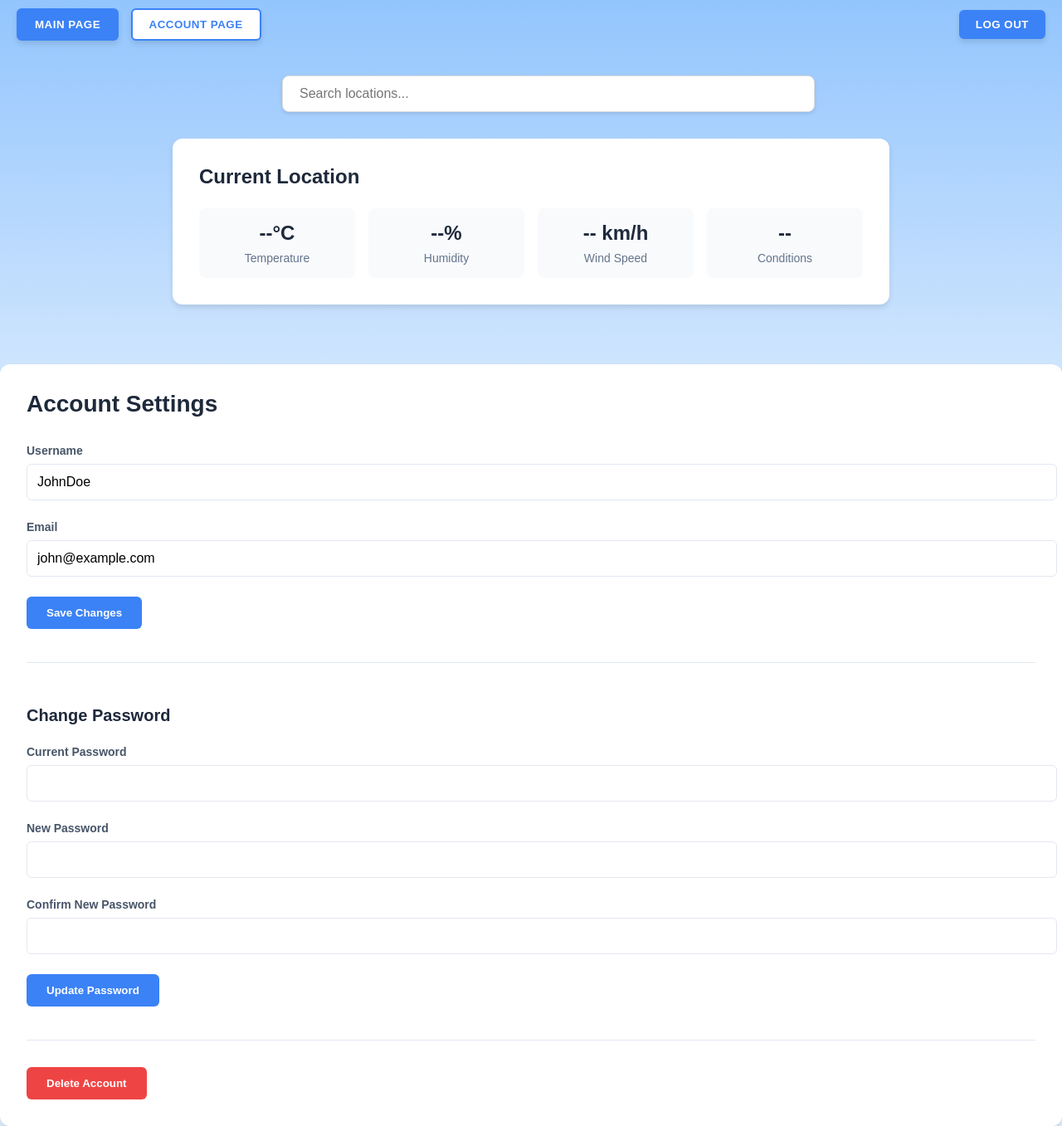
After one commit to jaskieerr/Quick-weather, a Flask app: template templates/homepage.html in a window 1280 px wide. The commit adds this page. Shown: the whole page at 83% size. Run offline with Flask 3, Linux system fonts and the light colour scheme; the template is opened without the code that fills it, so the values that code supplies are empty.

Commit message:
small changes

```diff
--- a/app.py
+++ b/app.py
@@ -4,11 +4,15 @@ app = Flask(__name__)
 
 @app.route('/')
 def home():
-    return render_template("index_0.html")
+    return render_template("homepage.html")
 
 @app.route('/login')
 def login():
     pass
 
+@app.route('/signup')
+def signup():
+    pass
+
 if __name__ == '__main__':
     app.run(debug=True)
--- /dev/null
+++ b/static/css/homepage.css
@@ -0,0 +1,468 @@
+body {
+    background: linear-gradient(180deg, #93c5fd 0%, white 100%);
+    min-height: 100vh;
+    background-attachment: fixed;
+    margin: 0;
+    font-family: Arial, sans-serif;
+}
+
+.header {
+    background-color: transparent;
+    display: flex;
+    justify-content: space-between;
+    align-items: center;
+    padding: 10px 20px;
+}
+
+.logo {
+    font-family: Arial, sans-serif;
+    font-weight: 700;
+    color: #1e40af;
+    text-shadow: 1px 1px 2px rgba(0,0,0,0.1);
+}
+
+.login_btn {
+    display: inline-block;
+    padding: 10px 20px;
+    background-color: #3b82f6;
+    color: white;
+    border-radius: 0.375rem;
+    border: none;
+    font-weight: 600;
+    text-transform: uppercase;
+    text-decoration: none;
+    letter-spacing: 0.5px;
+    cursor: pointer;
+    transition: all 0.3s ease;
+    box-shadow: 0 4px 6px rgba(0,0,0,0.1);
+}
+
+.login_btn:hover {
+    background-color: #2563eb;
+    transform: translateY(-2px);
+    box-shadow: 0 6px 8px rgba(0,0,0,0.2);
+}
+
+.search-container {
+    position: relative;
+    max-width: 600px;
+    margin: 2rem auto;
+    padding: 0 20px;
+}
+
+.search-input {
+    width: 100%;
+    padding: 12px 20px;
+    font-size: 16px;
+    border: 1px solid #ddd;
+    border-radius: 8px;
+    box-shadow: 0 2px 4px rgba(0,0,0,0.1);
+    transition: all 0.3s ease;
+}
+
+.search-input:focus {
+    outline: none;
+    border-color: #3b82f6;
+    box-shadow: 0 4px 6px rgba(59, 130, 246, 0.2);
+}
+
+.dropdown {
+    display: none;
+    position: absolute;
+    top: 100%;
+    left: 20px;
+    right: 20px;
+    background: white;
+    border: 1px solid #ddd;
+    border-radius: 8px;
+    margin-top: 4px;
+    max-height: 400px;
+    overflow-y: auto;
+    box-shadow: 0 4px 6px rgba(0,0,0,0.1);
+    z-index: 1000;
+    padding: 10px;
+}
+
+.dropdown.active {
+    display: block;
+}
+
+.dropdown-item {
+    padding: 15px;
+    cursor: pointer;
+    transition: all 0.2s ease;
+    border-radius: 8px;
+    margin-bottom: 10px;
+    background: #f8fafc;
+    display: flex;
+    justify-content: space-between;
+    align-items: center;
+}
+
+.dropdown-item:hover {
+    background-color: #f1f5f9;
+    transform: translateY(-1px);
+    box-shadow: 0 2px 4px rgba(0,0,0,0.05);
+}
+
+.cities-grid {
+    display: grid;
+    grid-template-columns: repeat(auto-fit, minmax(280px, 1fr));
+    gap: 20px;
+    padding: 20px;
+    max-width: 1200px;
+    margin: 0 auto;
+}
+
+.city-card {
+    background: white;
+    border-radius: 12px;
+    padding: 20px;
+    box-shadow: 0 4px 6px rgba(0,0,0,0.1);
+    transition: all 0.3s ease;
+}
+
+.city-card:hover {
+    transform: translateY(-5px);
+    box-shadow: 0 6px 12px rgba(0,0,0,0.15);
+}
+
+.city-info {
+    display: flex;
+    align-items: center;
+    gap: 15px;
+}
+
+.weather-icon {
+    width: 50px;
+    height: 50px;
+    display: flex;
+    align-items: center;
+    justify-content: center;
+    background: #e0e7ff;
+    border-radius: 50%;
+    overflow: hidden;
+}
+
+.weather-icon img {
+    width: 100%;
+    height: 100%;
+    object-fit: cover;
+}
+
+.city-details {
+    display: flex;
+    flex-direction: column;
+}
+
+.city-name {
+    font-weight: 600;
+    color: #1e293b;
+    font-size: 1.25rem;
+    margin-bottom: 4px;
+}
+
+.city-weather {
+    font-size: 0.875rem;
+    color: #64748b;
+}
+
+.temperature {
+    font-weight: 600;
+    color: #1e293b;
+    font-size: 1.5rem;
+    margin-top: 10px;
+}
+
+.main-location {
+    background: white;
+    margin: 2rem auto;
+    padding: 2rem;
+    border-radius: 12px;
+    box-shadow: 0 4px 6px rgba(0,0,0,0.1);
+    max-width: 800px;
+    width: 90%;
+}
+
+.location-header {
+    display: flex;
+    justify-content: space-between;
+    align-items: center;
+    margin-bottom: 1.5rem;
+}
+
+.location-name {
+    font-size: 1.5rem;
+    font-weight: 600;
+    color: #1e293b;
+}
+
+.current-weather {
+    display: grid;
+    grid-template-columns: repeat(auto-fit, minmax(150px, 1fr));
+    gap: 1rem;
+}
+
+.weather-stat {
+    text-align: center;
+    padding: 1rem;
+    background: #f8fafc;
+    border-radius: 8px;
+}
+
+.stat-value {
+    font-size: 1.5rem;
+    font-weight: 600;
+    color: #1e293b;
+    margin-bottom: 0.5rem;
+}
+
+.stat-label {
+    font-size: 0.875rem;
+    color: #64748b;
+}
+
+.spinner {
+    width: 40px;
+    height: 40px;
+    border: 4px solid #f3f3f3;
+    border-top: 4px solid #3b82f6;
+    border-radius: 50%;
+    animation: spin 1s linear infinite;
+    margin: 20px auto;
+}
+
+@keyframes spin {
+    0% { transform: rotate(0deg); }
+    100% { transform: rotate(360deg); }
+}
+
+.error-message {
+    display: none;
+    text-align: center;
+    padding: 1rem;
+    background: #fee2e2;
+    color: #dc2626;
+    border-radius: 8px;
+    margin: 1rem auto;
+    max-width: 600px;
+}
+
+.error-message.active {
+    display: block;
+}
+
+.loading {
+    display: none;
+    text-align: center;
+    padding: 2rem;
+    font-size: 1.2rem;
+    color: #64748b;
+}
+
+.loading.active {
+    display: block;
+}
+
+.Log-out{
+    display: inline-block;
+    padding: 10px 20px;
+    background-color: #3b82f6;
+    color: white;
+    border-radius: 0.375rem;
+    border: none;
+    font-weight: 600;
+    text-transform: uppercase;
+    text-decoration: none;
+    letter-spacing: 0.5px;
+    cursor: pointer;
+    transition: all 0.3s ease;
+    box-shadow: 0 4px 6px rgba(0,0,0,0.1);
+}
+
+.Log-out:hover {
+    background-color: #2563eb;
+    transform: translateY(-2px);
+    box-shadow: 0 6px 8px rgba(0,0,0,0.2);
+}
+
+.nav-btn {
+    display: inline-block;
+    padding: 10px 20px;
+    background-color: white;
+    color: #3b82f6;
+    border-radius: 0.375rem;
+    border: 2px solid #3b82f6;
+    font-weight: 600;
+    text-transform: uppercase;
+    text-decoration: none;
+    letter-spacing: 0.5px;
+    cursor: pointer;
+    transition: all 0.3s ease;
+    box-shadow: 0 4px 6px rgba(0,0,0,0.1);
+    margin-right: 10px;
+}
+
+.nav-btn.active {
+    background-color: #3b82f6;
+    color: white;
+    border: 2px solid #3b82f6;
+}
+
+/* Account page container */
+.account-content {
+    max-width: 600px;
+    margin: 2rem auto;
+    padding: 0 20px;
+    display: none;
+}
+
+.account-container {
+    background: white;
+    padding: 2rem;
+    border-radius: 12px;
+    box-shadow: 0 4px 6px rgba(0,0,0,0.1);
+}
+
+.account-header {
+    margin-bottom: 2rem;
+}
+
+.account-title {
+    color: #1e293b;
+    font-size: 1.75rem;
+    font-weight: 600;
+    margin: 0;
+}
+
+/* Form styling */
+.form-group {
+    margin-bottom: 1.5rem;
+}
+
+.form-label {
+    display: block;
+    font-size: 0.875rem;
+    font-weight: 600;
+    color: #475569;
+    margin-bottom: 0.5rem;
+}
+
+.form-input {
+    width: 100%;
+    padding: 0.75rem;
+    border: 1px solid #e2e8f0;
+    border-radius: 0.375rem;
+    font-size: 1rem;
+    transition: all 0.3s ease;
+}
+
+.form-input:focus {
+    outline: none;
+    border-color: #3b82f6;
+    box-shadow: 0 0 0 3px rgba(59, 130, 246, 0.1);
+}
+
+/* Section dividers */
+.section-divider {
+    margin-top: 2.5rem;
+    padding-top: 2rem;
+    border-top: 1px solid #e2e8f0;
+}
+
+.section-title {
+    color: #1e293b;
+    font-size: 1.25rem;
+    font-weight: 600;
+    margin-bottom: 1.5rem;
+}
+
+/* Buttons */
+.save-btn {
+    background-color: #3b82f6;
+    color: white;
+    padding: 0.75rem 1.5rem;
+    border: none;
+    border-radius: 0.375rem;
+    font-weight: 600;
+    cursor: pointer;
+    transition: all 0.3s ease;
+}
+
+.save-btn:hover {
+    background-color: #2563eb;
+    transform: translateY(-1px);
+    box-shadow: 0 4px 6px rgba(0,0,0,0.1);
+}
+
+.delete-btn {
+    background-color: #ef4444;
+    color: white;
+    padding: 0.75rem 1.5rem;
+    border: none;
+    border-radius: 0.375rem;
+    font-weight: 600;
+    cursor: pointer;
+    transition: all 0.3s ease;
+}
+
+.delete-btn:hover {
+    background-color: #dc2626;
+    transform: translateY(-1px);
+    box-shadow: 0 4px 6px rgba(0,0,0,0.1);
+}
+
+/* Modal styling */
+.modal {
+    display: none;
+    position: fixed;
+    top: 0;
+    left: 0;
+    width: 100%;
+    height: 100%;
+    background-color: rgba(0, 0, 0, 0.5);
+    z-index: 1000;
+}
+
+.modal-content {
+    background-color: white;
+    margin: 15% auto;
+    padding: 2rem;
+    border-radius: 12px;
+    max-width: 500px;
+    position: relative;
+}
+
+.modal-buttons {
+    display: flex;
+    gap: 1rem;
+    margin-top: 1.5rem;
+}
+
+.confirm-btn {
+    background-color: #ef4444;
+    color: white;
+    padding: 0.75rem 1.5rem;
+    border: none;
+    border-radius: 0.375rem;
+    font-weight: 600;
+    cursor: pointer;
+    transition: all 0.3s ease;
+}
+
+.cancel-btn {
+    background-color: #9ca3af;
+    color: white;
+    padding: 0.75rem 1.5rem;
+    border: none;
+    border-radius: 0.375rem;
+    font-weight: 600;
+    cursor: pointer;
+    transition: all 0.3s ease;
+}
+
+.confirm-btn:hover,
+.cancel-btn:hover {
+    transform: translateY(-1px);
+    box-shadow: 0 4px 6px rgba(0,0,0,0.1);
+}
--- /dev/null
+++ b/static/js/index.js
@@ -0,0 +1,61 @@
+function showMainPage() {
+    document.getElementById('mainpage-btn').classList.add('active');
+    document.getElementById('accpage-btn').classList.remove('active');
+    document.getElementById('main-content').style.display = 'block';
+    document.getElementById('account-content').style.display = 'none';
+}
+
+function showAccountPage() {
+    document.getElementById('accpage-btn').classList.add('active');
+    document.getElementById('mainpage-btn').classList.remove('active');
+    document.getElementById('main-content').style.display = 'none';
+    document.getElementById('account-content').style.display = 'block';
+}
+
+function saveProfile(event) {
+    event.preventDefault();
+    // Add your save profile logic here
+    alert('Profile changes saved successfully!');
+}
+
+function changePassword(event) {
+    event.preventDefault();
+    const newPassword = document.getElementById('new-password').value;
+    const confirmPassword = document.getElementById('confirm-password').value;
+
+    if (newPassword !== confirmPassword) {
+        alert('New passwords do not match!');
+        return;
+    }
+
+    // Add your password change logic here
+    alert('Password updated successfully!');
+    document.getElementById('password-form').reset();
+}
+
+function showDeleteConfirmation() {
+    document.getElementById('delete-modal').style.display = 'block';
+}
+
+function hideDeleteConfirmation() {
+    document.getElementById('delete-modal').style.display = 'none';
+}
+
+function deleteAccount() {
+    // Add your delete account logic here
+    alert('Account deleted successfully!');
+    hideDeleteConfirmation();
+}
+
+function logOut() {
+    // Add your logout logic here
+    alert('Logged out successfully!');
+}
+
+// Close modal if clicked outside
+window.onclick = function(event) {
+    const modal = document.getElementById('delete-modal');
+    if (event.target === modal) {
+        hideDeleteConfirmation();
+    }
+}
--- /dev/null
+++ b/templates/homepage.html
@@ -0,0 +1,125 @@
+<!DOCTYPE html>
+<html lang="en">
+<head>
+    <meta charset="UTF-8">
+    <meta name="viewport" content="width=device-width, initial-scale=1.0">
+    <title>Your Weather Home</title>
+    <!-- Fixed capitalization in title -->
+    <link rel="stylesheet" href="{{ url_for('static', filename='css/homepage.css') }}">
+</head>
+<body>
+    <header class="header">
+        <div>
+            <button class="nav-btn active" id="mainpage-btn" onclick="showMainPage()">Main page</button>
+            <button class="nav-btn" id="accpage-btn" onclick="showAccountPage()">Account page</button>
+        </div>
+        <!-- Changed class name from 'logoutt' to 'logout' for consistency -->
+        <div class="logout">
+            <button class="Log-out" onclick="logOut()">Log out</button>
+        </div>
+    </header>
+
+    <!-- Main content wrapper -->
+    <div id="main-content" class="page-content" style="display: block;">
+        <div class="search-container">
+            <input type="text" class="search-input" placeholder="Search locations...">
+            <div class="dropdown">
+                <!-- Dropdown items will be populated dynamically -->
+            </div>
+        </div>
+
+        <div class="main-location">
+            <div class="location-header">
+                <div class="location-name">Current Location</div>
+                <div id="current-time"></div>
+            </div>
+            <div class="current-weather">
+                <div class="weather-stat">
+                    <div class="stat-value" id="main-temp">--°C</div>
+                    <div class="stat-label">Temperature</div>
+                </div>
+                <div class="weather-stat">
+                    <div class="stat-value" id="main-humidity">--%</div>
+                    <div class="stat-label">Humidity</div>
+                </div>
+                <div class="weather-stat">
+                    <div class="stat-value" id="main-wind">-- km/h</div>
+                    <div class="stat-label">Wind Speed</div>
+                </div>
+                <div class="weather-stat">
+                    <div class="stat-value" id="main-conditions">--</div>
+                    <div class="stat-label">Conditions</div>
+                </div>
+            </div>
+        </div>
+
+        <!-- Grid for city cards -->
+        <div class="cities-grid">
+            <!-- City cards will be populated dynamically -->
+        </div>
+    </div>
+
+    <!-- Moved account content outside of main-content -->
+    <div id="account-content" class="page-content">
+        <div class="account-container">
+            <div class="account-header">
+                <h2 class="account-title">Account Settings</h2>
+            </div>
+
+            <!-- Profile Information Section -->
+            <form id="profile-form" onsubmit="saveProfile(event)">
+                <div class="form-group">
+                    <label class="form-label" for="username">Username</label>
+                    <input type="text" id="username" class="form-input" value="JohnDoe" required>
+                </div>
+                <div class="form-group">
+                    <label class="form-label" for="email">Email</label>
+                    <input type="email" id="email" class="form-input" value="john@example.com" required>
+                </div>
+                <button type="submit" class="save-btn">Save Changes</button>
+            </form>
+
+            <!-- Password Change Section -->
+            <div class="section-divider">
+                <h3 class="section-title">Change Password</h3>
+                <form id="password-form" onsubmit="changePassword(event)">
+                    <div class="form-group">
+                        <label class="form-label" for="current-password">Current Password</label>
+                        <input type="password" id="current-password" class="form-input" required>
+                    </div>
+                    <div class="form-group">
+                        <label class="form-label" for="new-password">New Password</label>
+                        <input type="password" id="new-password" class="form-input" required>
+                    </div>
+                    <div class="form-group">
+                        <label class="form-label" for="confirm-password">Confirm New Password</label>
+                        <input type="password" id="confirm-password" class="form-input" required>
+                    </div>
+                    <button type="submit" class="save-btn">Update Password</button>
+                </form>
+            </div>
+
+            <!-- Delete Account Section -->
+            <div class="section-divider">
+                <button class="delete-btn" onclick="showDeleteConfirmation()">Delete Account</button>
+            </div>
+        </div>
+    </div>
+
+    <!-- Delete Confirmation Modal -->
+    <div id="delete-modal" class="modal">
+        <div class="modal-content">
+            <h3>Delete Account</h3>
+            <p>Are you sure you want to delete your account? This action cannot be undone.</p>
+            <div class="modal-buttons">
+                <button class="confirm-btn" onclick="deleteAccount()">Delete</button>
+                <button class="cancel-btn" onclick="hideDeleteConfirmation()">Cancel</button>
+            </div>
+        </div>
+    </div>
+
+    <!-- Scripts -->
+    <script src="{{ url_for('static', filename='js/script.js') }}"></script>
+    <script src="{{ url_for('static', filename='js/index.js') }}"></script>
+</body>
+</html>
--- a/templates/index_0.html
+++ b/templates/main.html
@@ -1,12 +1,12 @@
 <!DOCTYPE html>
 <html>
 <head>
-    <title>Real-time Weather</title>
+    <title>your Weather</title>
     <link rel="stylesheet" href="{{ url_for('static', filename='css/style.css') }}">
 </head>
 <body>
     <header class="header">
-        <div class="logo">Real-time Weather</div>
+        <div class="logo">your Weather</div>
         <a href="#" class="login_btn">Log In</a>
     </header>
 
```
Also changed, not shown: auth.py (added), models.py (added), views.py (added).
